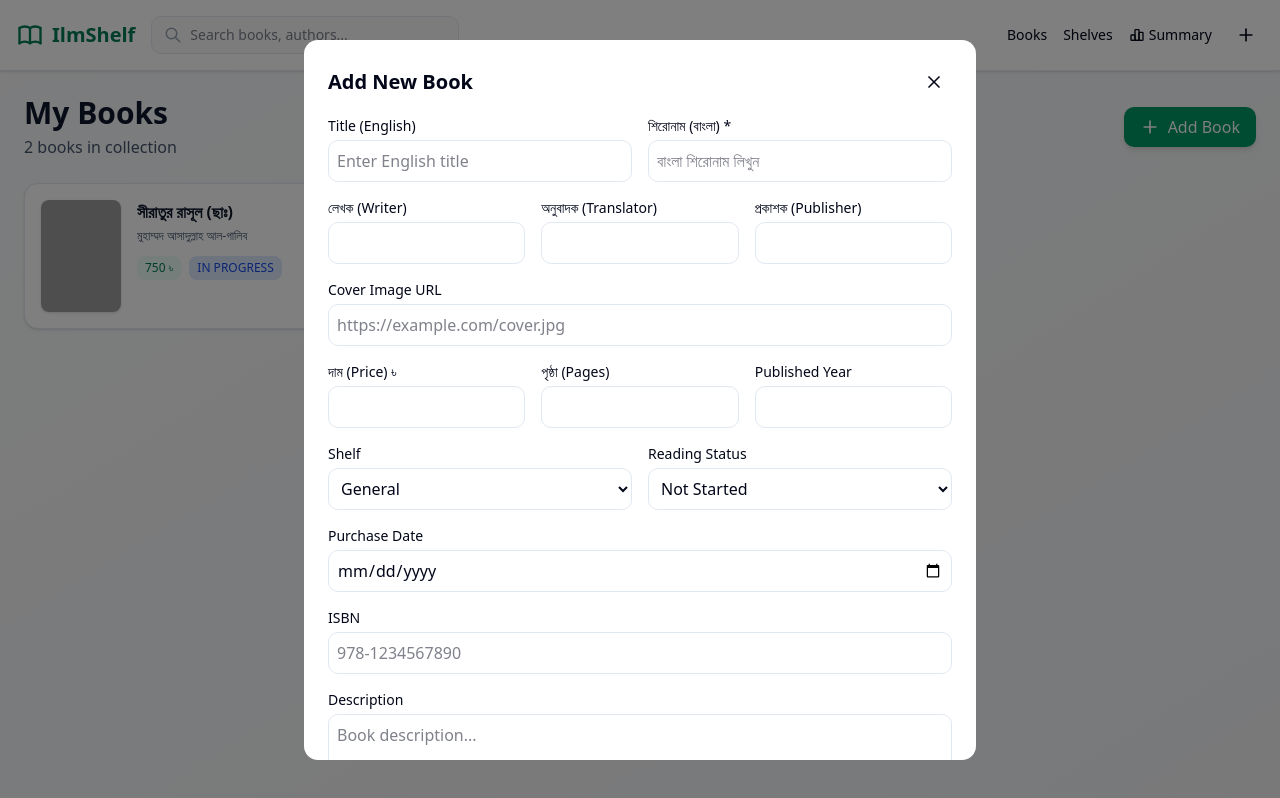
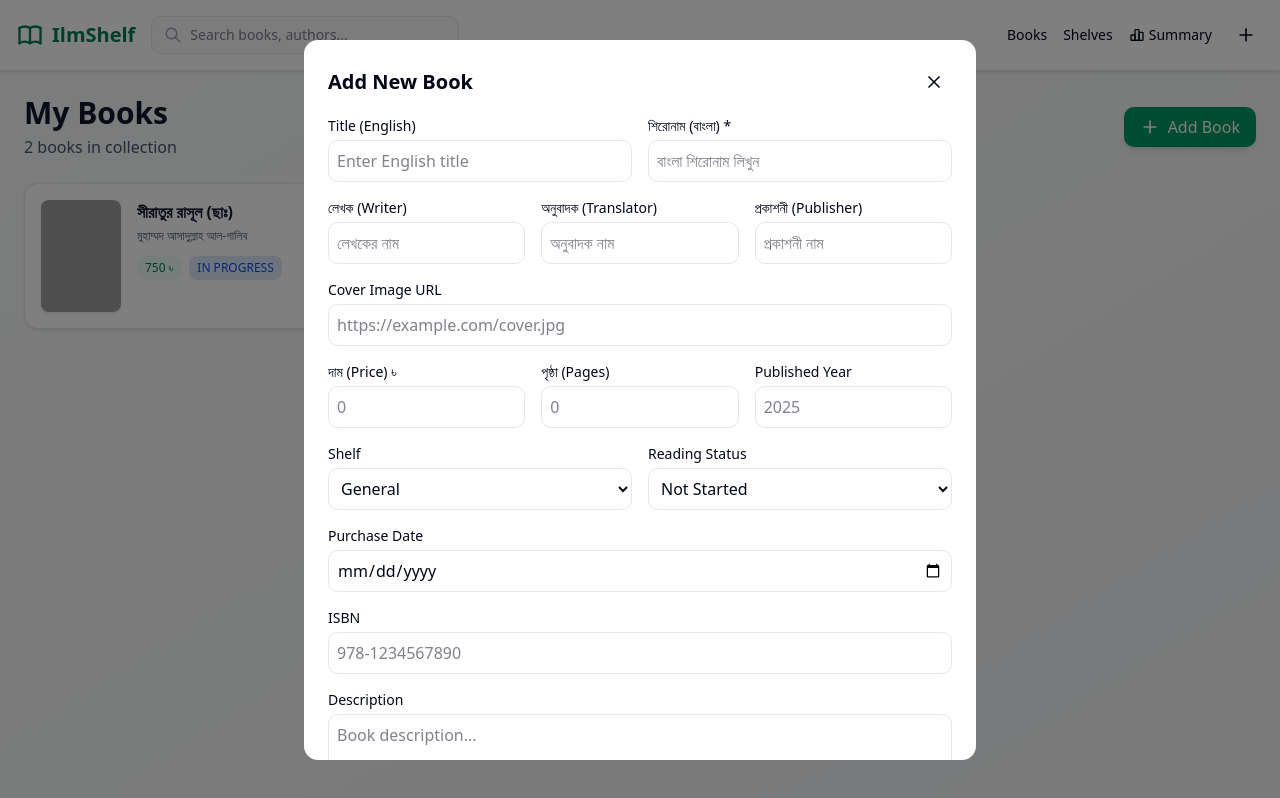
Before and after one commit to devvsakib/ilmshelf, a React (Vite) app: page / in a window 1280 px wide. Both pictures are taken after a click on the button "Add Book". Built offline with nearby package versions, Linux system fonts and the light colour scheme; grey boxes are pictures that could not be loaded.

Commit message:
book details page edit issue fix and more changes

```diff
--- a/src/App.jsx
+++ b/src/App.jsx
@@ -1,7 +1,7 @@
-import React, { useState, useEffect, useMemo, useRef } from 'react'
-import { BrowserRouter, Routes, Route, Link, useParams, useNavigate } from 'react-router-dom'
+import { useState, useEffect, useMemo } from 'react'
+import { BrowserRouter, Routes, Route, useParams } from 'react-router-dom'
 import { motion, AnimatePresence } from 'framer-motion'
-import { IconSearch, IconShare, IconTrash, IconEdit, IconBook, IconChartBar, IconPlus, IconX, IconCheck, IconClock, IconEye, IconEyeOff, IconDownload, IconUpload } from '@tabler/icons-react'
+import {IconPlus, IconX, IconCheck } from '@tabler/icons-react'
 import Header from './components/Header'
 import ReadingGoals from './components/ReadingGoals'
 import Wishlist from './components/Wishlist'
--- a/src/components/BookDetail.jsx
+++ b/src/components/BookDetail.jsx
@@ -155,21 +155,16 @@ function BookDetail({ books, setBooks, deleteBook, openEdit }) {
                         <div className="grid md:grid-cols-3 gap-4 mb-6">
                             <div>
                                 <label className="block text-sm font-medium mb-2">Reading Status</label>
-                                <select
-                                    value={book.readStatus}
-                                    onChange={e => updateStatus(e.target.value)}
+                                <p
                                     className="w-full p-2 border rounded-lg"
                                 >
-                                    <option value="NOT_STARTED">Not Started</option>
-                                    <option value="IN_PROGRESS">In Progress</option>
-                                    <option value="COMPLETED">Completed</option>
-                                </select>
+                                    {book.readStatus}
+                                </p>
                             </div>
 
                             <div>
                                 <label className="block text-sm font-medium mb-2">Privacy</label>
                                 <button
-                                    onClick={togglePrivacy}
                                     className={`w-full p-2 border rounded-lg flex items-center justify-center gap-2 transition-colors ${book.private ? 'bg-gray-100 border-gray-300' : 'bg-emerald-50 border-emerald-300'
                                         }`}
                                 >
--- a/src/components/BookModal.jsx
+++ b/src/components/BookModal.jsx
@@ -2,6 +2,16 @@ import { useState } from 'react'
 import { motion } from 'motion/react'
 import { IconX, IconCheck, IconEyeOff } from '@tabler/icons-react'
 import { uid } from '@/App'
+import {
+    Dialog,
+    DialogClose,
+    DialogContent,
+    DialogDescription,
+    DialogFooter,
+    DialogHeader,
+    DialogTitle,
+    DialogTrigger,
+} from "@/components/ui/dialog"
 
 function BookModal({ book, shelves, onClose, onSave }) {
     const [form, setForm] = useState(book || {
@@ -97,6 +107,7 @@ function BookModal({ book, shelves, onClose, onSave }) {
                             <label className="block text-sm font-medium mb-1">লেখক (Writer)</label>
                             <input
                                 value={form.authors.writter}
+                                placeholder='লেখকের নাম'
                                 onChange={e => updateNestedField('authors', 'writter', e.target.value)}
                                 className="w-full p-2 border rounded-lg"
                             />
@@ -105,14 +116,16 @@ function BookModal({ book, shelves, onClose, onSave }) {
                             <label className="block text-sm font-medium mb-1">অনুবাদক (Translator)</label>
                             <input
                                 value={form.authors.translator}
+                                placeholder='অনুবাদক নাম'
                                 onChange={e => updateNestedField('authors', 'translator', e.target.value)}
                                 className="w-full p-2 border rounded-lg"
                             />
                         </div>
                         <div>
-                            <label className="block text-sm font-medium mb-1">প্রকাশক (Publisher)</label>
+                            <label className="block text-sm font-medium mb-1">প্রকাশনী (Publisher)</label>
                             <input
                                 value={form.authors.publisher}
+                                placeholder='প্রকাশনী নাম'
                                 onChange={e => updateNestedField('authors', 'publisher', e.target.value)}
                                 className="w-full p-2 border rounded-lg"
                             />
@@ -134,6 +147,7 @@ function BookModal({ book, shelves, onClose, onSave }) {
                             <label className="block text-sm font-medium mb-1">দাম (Price) ৳</label>
                             <input
                                 type="number"
+                                placeholder='0'
                                 value={form.price}
                                 onChange={e => updateField('price', e.target.value)}
                                 className="w-full p-2 border rounded-lg"
@@ -143,6 +157,7 @@ function BookModal({ book, shelves, onClose, onSave }) {
                             <label className="block text-sm font-medium mb-1">পৃষ্ঠা (Pages)</label>
                             <input
                                 type="number"
+                                placeholder='0'
                                 value={form.pages}
                                 onChange={e => updateField('pages', e.target.value)}
                                 className="w-full p-2 border rounded-lg"
@@ -152,6 +167,7 @@ function BookModal({ book, shelves, onClose, onSave }) {
                             <label className="block text-sm font-medium mb-1">Published Year</label>
                             <input
                                 type="number"
+                                placeholder={new Date().getFullYear()}
                                 value={form.publishedYear}
                                 onChange={e => updateField('publishedYear', e.target.value)}
                                 className="w-full p-2 border rounded-lg"
```
